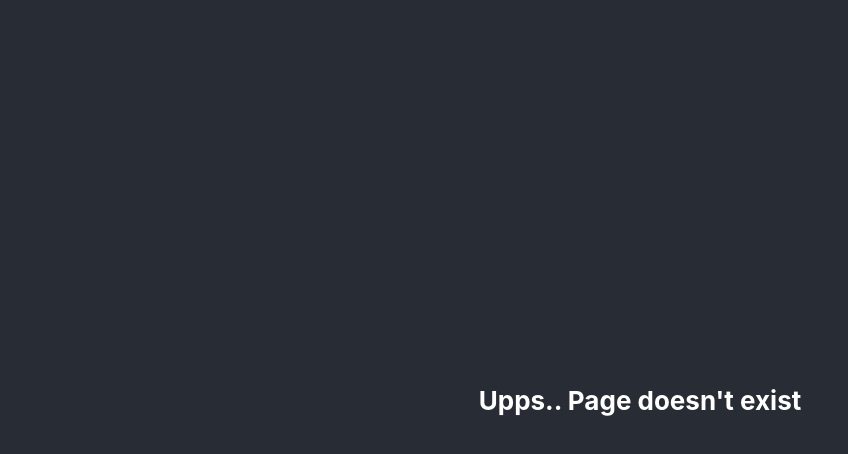
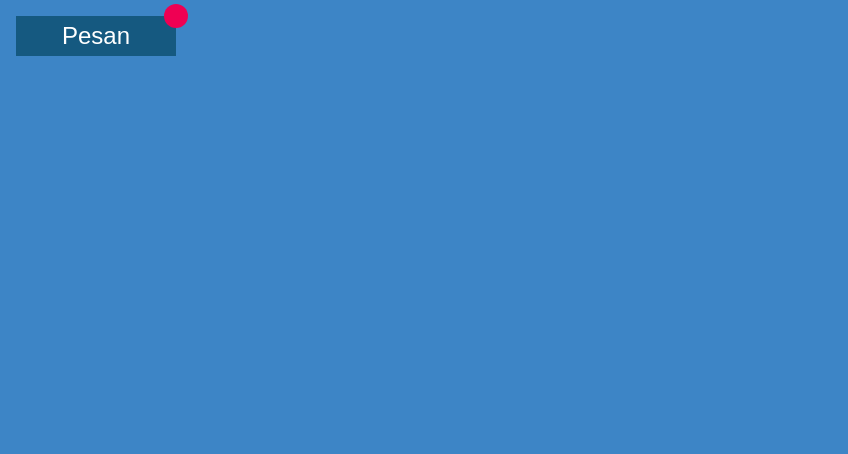
Before and after one commit to hightechif/react-js-challenge, a React (Create React App) app: page /button in a window 1280 px wide. Shown: the top 454 px of the page, without its empty margins (0-848 px from the left). Built offline with nearby package versions, Linux system fonts and the light colour scheme.

Commit message:
add button component

```diff
--- /dev/null
+++ b/src/components/Button.js
@@ -0,0 +1,23 @@
+import React from 'react';
+import style from '../styles/Button.module.css';
+
+// var notif = document.getElementsByClassName("circle");
+//
+// const refreshButton = () => {
+//   if (notif[0].style.visibility !== "hidden") {
+//   	notif[0].style.visibility = "hidden";
+//   } else {
+//   	notif[0].style.visibility = "visible";
+//   }
+// }
+
+function Button() {
+    return (
+        <button className={style}>
+            Pesan
+            <div className={style.circle}></div>
+        </button>
+    )
+}
+
+export default Button;
--- a/src/router.js
+++ b/src/router.js
@@ -3,6 +3,7 @@ import { BrowserRouter, Route, Switch } from "react-router-dom";
 import Home from './pages/Home';
 import BoxPage from "./pages/BoxPage";
 import Notfound from "./pages/NotFound";
+import Button from "./components/Button";
 
 function Router() {
   return (
@@ -10,6 +11,7 @@ function Router() {
       <Switch>
         <Route exact path="/" component={Home} />
         <Route exact path="/box" component={BoxPage} />
+        <Route exact path="/button" component={Button} />
         <Route component={Notfound} />
       </Switch>
     </BrowserRouter>
--- /dev/null
+++ b/src/styles/Button.module.css
@@ -0,0 +1,24 @@
+button {
+    display: flex;
+    position: relative;
+    justify-content: center;
+    align-items: center;
+    margin: 1rem 1rem;
+    background-color: #155980;
+    width: 160px;
+    height: 40px;
+    font-size: 24px;
+    color: white;
+    border: none;
+}
+
+.circle {
+    position: absolute;
+    right: -12px;
+    top: -12px;
+    background-color: #ef0053;
+    width: 24px;
+    height: 24px;
+    border-radius: 50%;
+    visibility: visible;
+}
```
